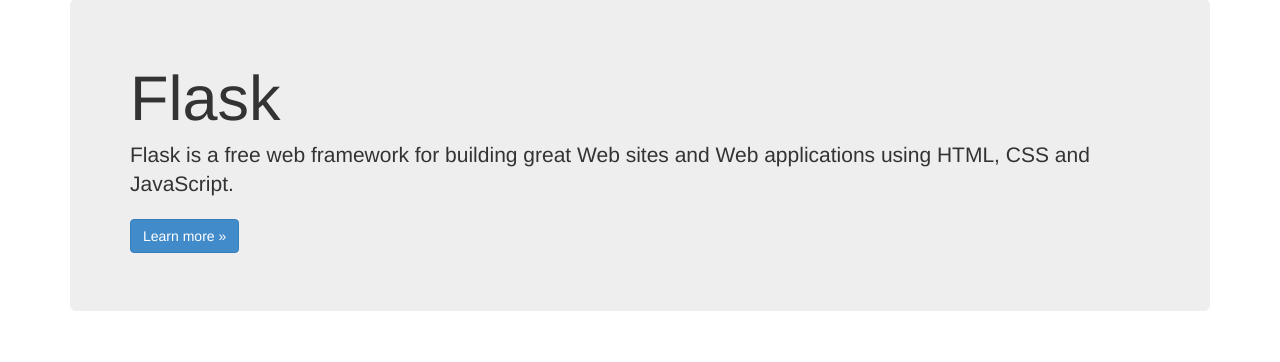
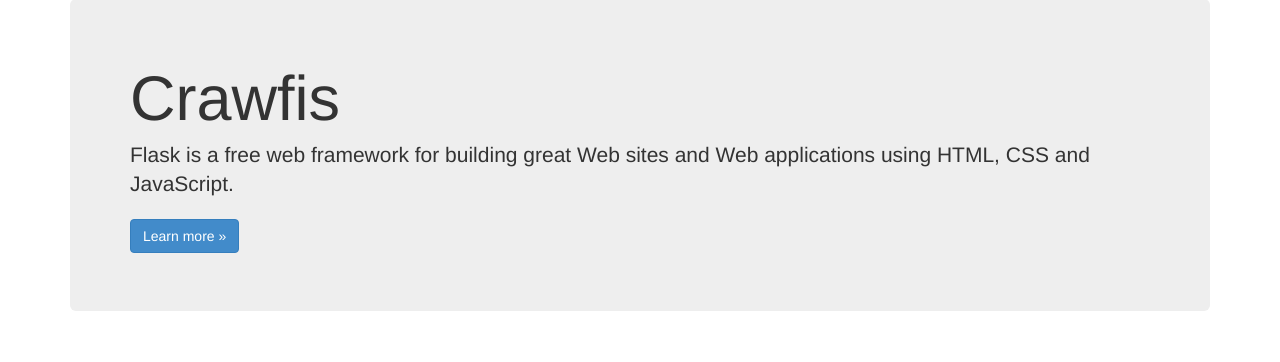
Before and after one commit to acraw13/crawfisweb, a Flask app: page / in a window 1280 px wide. Shown: the part 51-413 px from the top of the page. Run offline with Flask 2, Linux system fonts and the light colour scheme; parts of the project's set-up code (start-up, migrations or seed data) failed here and were passed over; some libraries are stand-ins or nearby versions.

Commit message:
Changed jumbotron to test deployment pipeline

```diff
--- a/CrawfisWeb/CrawfisWeb/templates/index.html
+++ b/CrawfisWeb/CrawfisWeb/templates/index.html
@@ -3,7 +3,7 @@
 {% block content %}
 
 <div class="jumbotron">
-    <h1>Flask</h1>
+    <h1>Crawfis</h1>
     <p class="lead">Flask is a free web framework for building great Web sites and Web applications using HTML, CSS and JavaScript.</p>
     <p><a href="http://flask.pocoo.org/" class="btn btn-primary btn-large">Learn more &raquo;</a></p>
 </div>
```
